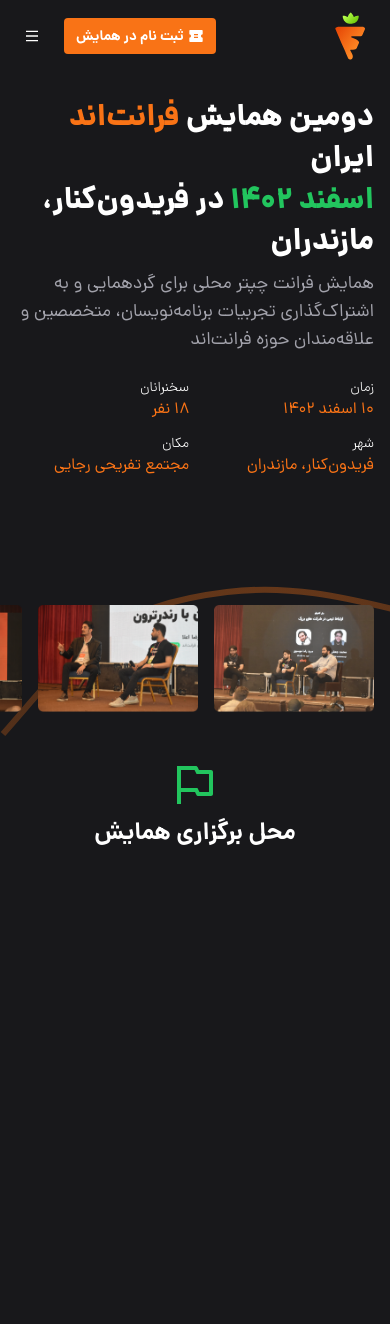
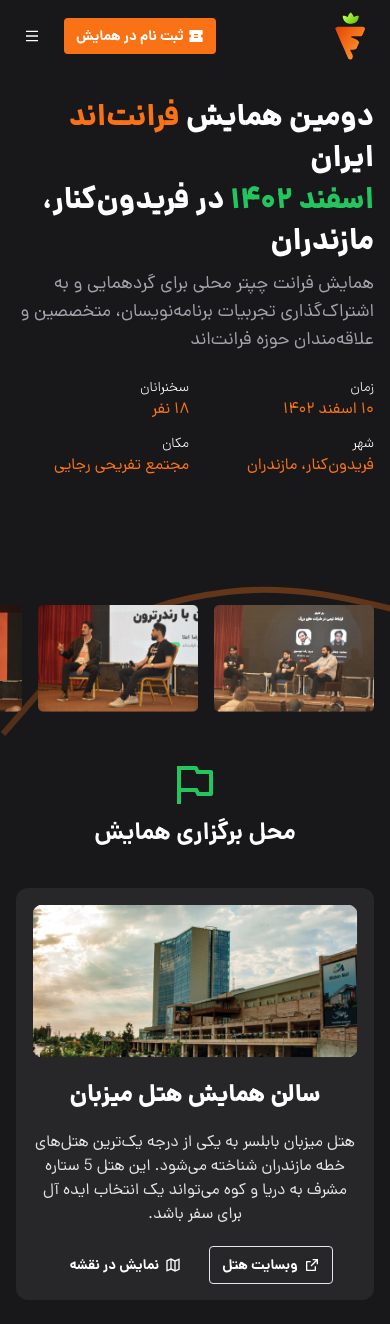
Before and after one commit to frontChapter/website-frontend, a Next.js app: page / in a window 390 px wide. Before the commit the page ends 936 px from the top, so only its background shows below. Built offline with nearby package versions, Linux system fonts and the light colour scheme.

Commit message:
feat: add conference location card for screen mobile

```diff
--- a/src/app/components/ConferenceLocation.tsx
+++ b/src/app/components/ConferenceLocation.tsx
@@ -1,17 +1,63 @@
-import { RiFlagLine } from "react-icons/ri";
+import {
+  RiExternalLinkLine,
+  RiFlagLine,
+  RiLink,
+  RiMap2Line,
+} from "react-icons/ri";
+import imageMobile from "@/assets/images/home/conference-location-mobile.jpg";
+import imageDesktop from "@/assets/images/home/conference-location-desktop.jpg";
+import Image from "next/image";
+import { buttonVariants } from "@/components/ui/Button";
+import Link from "next/link";
 
 export default function ConferenceLocation() {
   return (
     <section className="py-6 lg:py-12">
-      <div className="container space-y-16">
+      <div className="container space-y-10">
         {/* head */}
         <div className="flex flex-col items-center gap-2">
-        <RiFlagLine className="size-12 fill-green-500 lg:size-16" />
+          <RiFlagLine className="size-12 fill-green-500 lg:size-16" />
           <h3 className="text-2xl font-bold lg:text-3xl">محل برگزاری همایش</h3>
         </div>
         {/* body */}
         <div>
-
+          <div className="space-y-5 flex flex-col rounded-xl bg-zinc-800 p-4">
+            <div>
+              <Image
+                src={imageMobile}
+                alt="محل برگذاری همایش"
+                className="rounded-xl md:hidden"
+              />
+            </div>
+            <div className="space-y-5 flex flex-col items-center">
+              <p className="text-2xl font-extrabold">سالن همایش هتل میزبان</p>
+              <p className="text-center text-zinc-200">
+                هتل میزبان بابلسر به یکی از درجه یک‌ترین هتل‌های خطه مازندران
+                شناخته می‌شود. این هتل 5 ستاره مشرف به دریا و کوه می‌تواند یک
+                انتخاب ایده آل برای سفر باشد.
+              </p>
+              <div className="flex gap-4">
+                <Link
+                  className={`${buttonVariants({
+                    variant: "outline",
+                  })} flex gap-1.5`}
+                  href="#"
+                >
+                  <RiExternalLinkLine className="size-4" />
+                  <span className="text-sm font-bold">وبسایت هتل</span>
+                </Link>
+                <Link
+                  className={`${buttonVariants({
+                    variant: "link",
+                  })} flex gap-1.5`}
+                  href="#"
+                >
+                  <RiMap2Line className="size-4" />
+                  <span className="text-sm font-bold">نمایش در نقشه</span>
+                </Link>
+              </div>
+            </div>
+          </div>
         </div>
       </div>
     </section>
--- a/src/components/ui/Button.tsx
+++ b/src/components/ui/Button.tsx
@@ -18,10 +18,10 @@ const buttonVariants = cva(
         default: "bg-slate-900 text-slate-50 hover:bg-slate-900/90",
         destructive: "bg-red-500 text-slate-50 hover:bg-red-500/90",
         outline:
-          "border border-slate-200 bg-white hover:bg-slate-100 hover:text-slate-900",
+          "border border-slate-200 hover:bg-slate-100 hover:text-slate-700",
         primary: "bg-orange-500 hover:bg-orange-600 active:bg-orange-700",
         secondary: "bg-slate-100 text-slate-900 hover:bg-slate-100/80",
-        ghost: "hover:bg-slate-100 hover:text-slate-900",
+        ghost: "hover:bg-slate-100 hover:text-slate-700",
         link: "hover:bg-zinc-800 active:bg-zinc-700",
       },
       size: {
```
Also changed, not shown: src/assets/images/home/conference-location-desktop.jpg (added), src/assets/images/home/conference-location-mobile.jpg (added).
